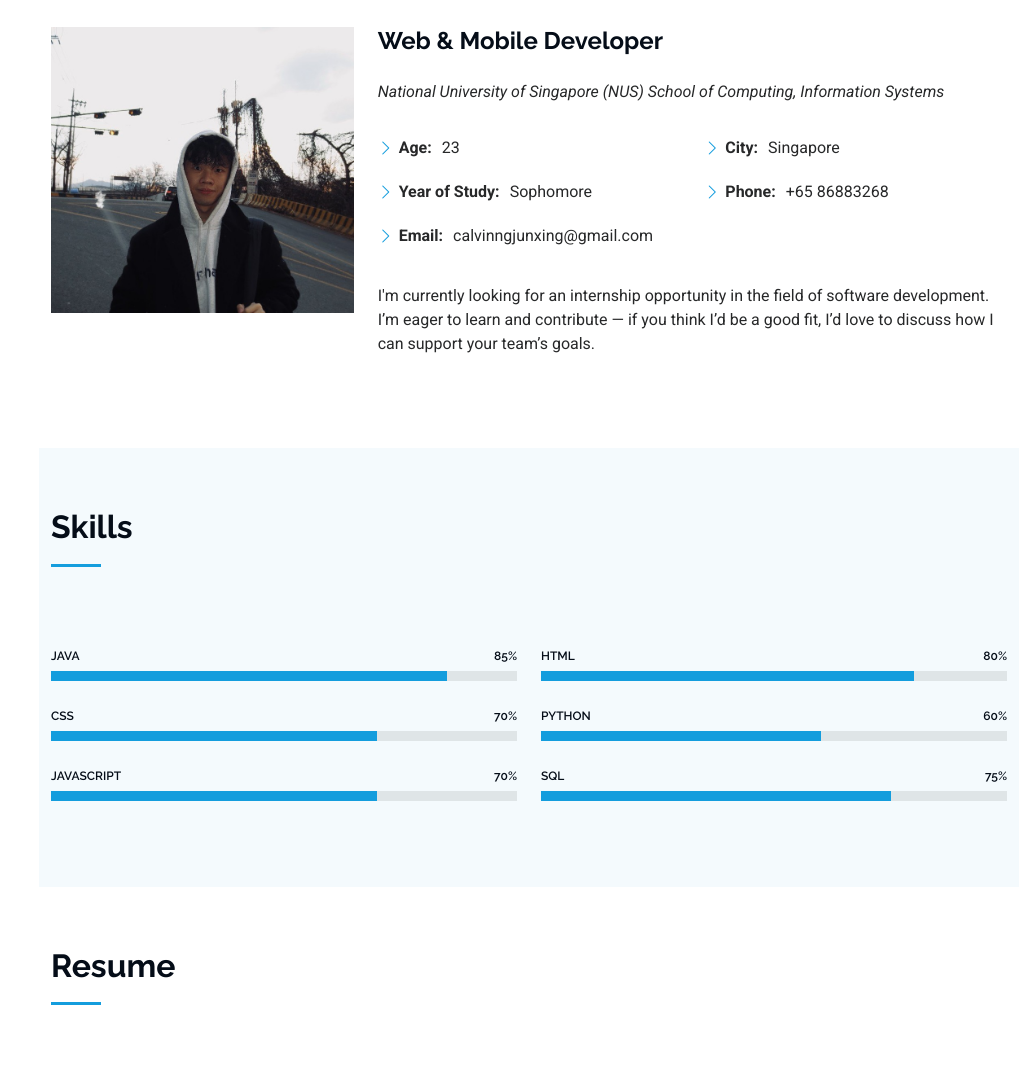
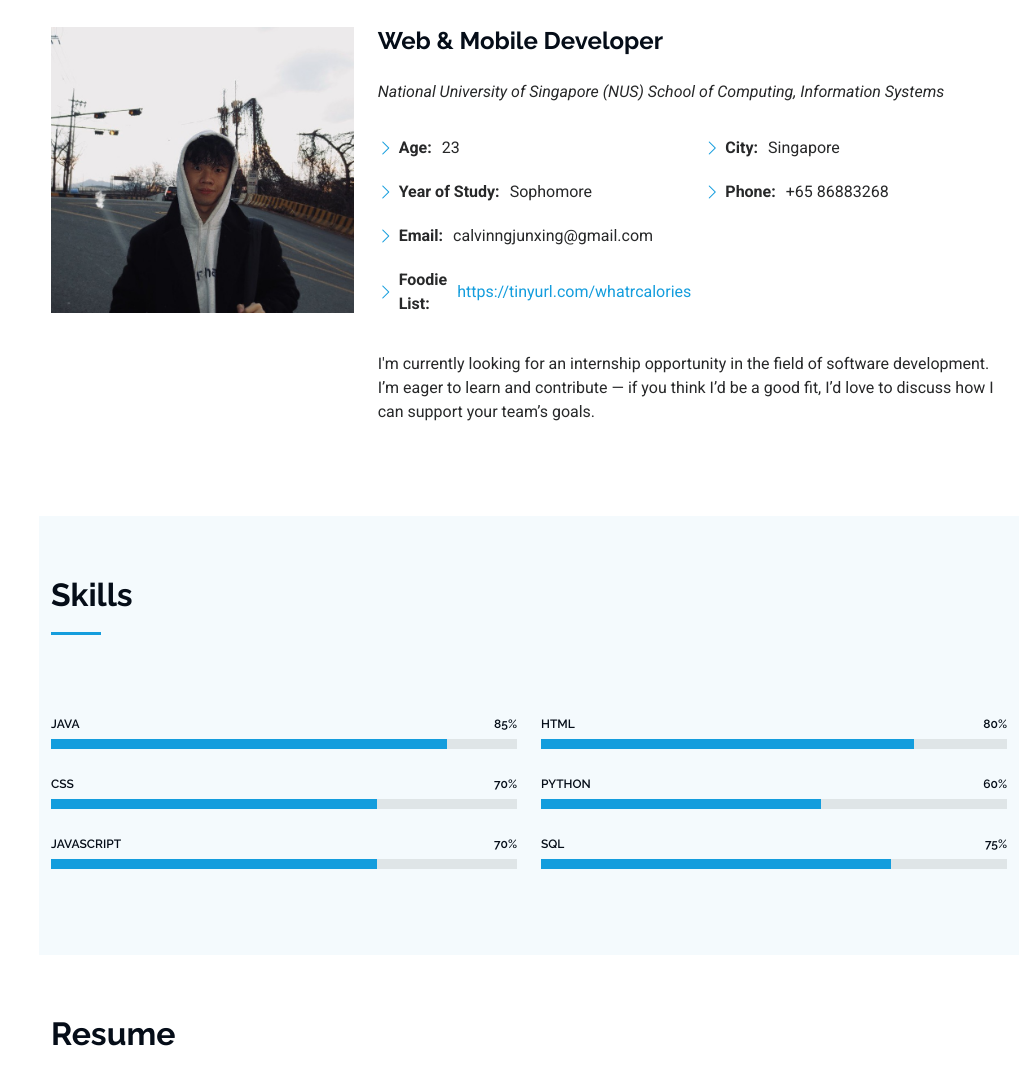
Before and after one commit to Durpfish/PortfolioWebsite, a plain HTML site: page index.html in a window 1280 px wide. Shown: the part 1043-2111 px from the top of the page, without its empty margins (261-1280 px from the left). Drawn offline with Linux system fonts and the light colour scheme.

Commit message:
new link

```diff
--- a/index.html
+++ b/index.html
@@ -95,7 +95,7 @@
 
       <div class="container" data-aos="fade-up" data-aos-delay="100">
         <h2>Calvin Ng</h2>
-        <p>I'm a <span class="typed" data-typed-items="Developer, Tech Enthusiast, Karateka, Scuba Diver, Student">Developer</span><span class="typed-cursor typed-cursor--blink" aria-hidden="true"></span><span class="typed-cursor typed-cursor--blink" aria-hidden="true"></span></p>
+        <p>I'm a <span class="typed" data-typed-items="Developer, Tech Enthusiast, Foodie, Karateka, Scuba Diver, Student">Developer</span><span class="typed-cursor typed-cursor--blink" aria-hidden="true"></span><span class="typed-cursor typed-cursor--blink" aria-hidden="true"></span></p>
       </div>
 
     </section><!-- /Hero Section -->
@@ -126,6 +126,11 @@
                   <li><i class="bi bi-chevron-right"></i> <strong>Age:</strong> <span>23</span></li>
                   <li><i class="bi bi-chevron-right"></i> <strong>Year of Study:</strong> <span>Sophomore</span></li>
                   <li><i class="bi bi-chevron-right"></i> <strong>Email:</strong> <span>calvinngjunxing@gmail.com</span></li>
+                  <li>
+                    <i class="bi bi-chevron-right"></i>
+                    <strong>Foodie List:</strong>
+                    <a href="https://tinyurl.com/whatrcalories" target="_blank">https://tinyurl.com/whatrcalories</a>
+                  </li>
 
 
                 </ul>
@@ -134,6 +139,7 @@
                 <ul>
                   <li><i class="bi bi-chevron-right"></i> <strong>City:</strong> <span>Singapore</span></li>
                   <li><i class="bi bi-chevron-right"></i> <strong>Phone:</strong> <span>+65 86883268</span></li>
+
                 </ul>
               </div>
             </div>
```
Also changed, not shown: assets/img/portfolio/startit.png (added).
